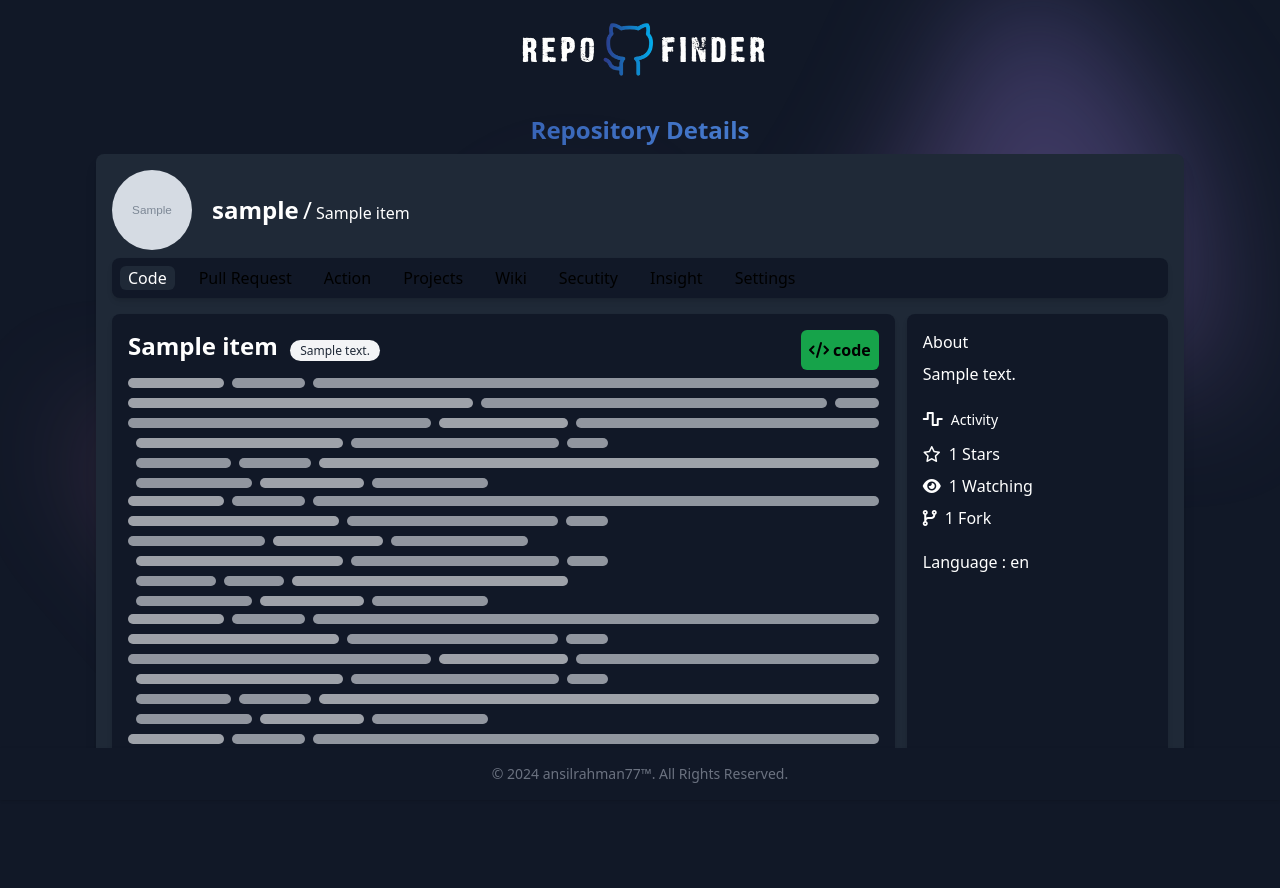
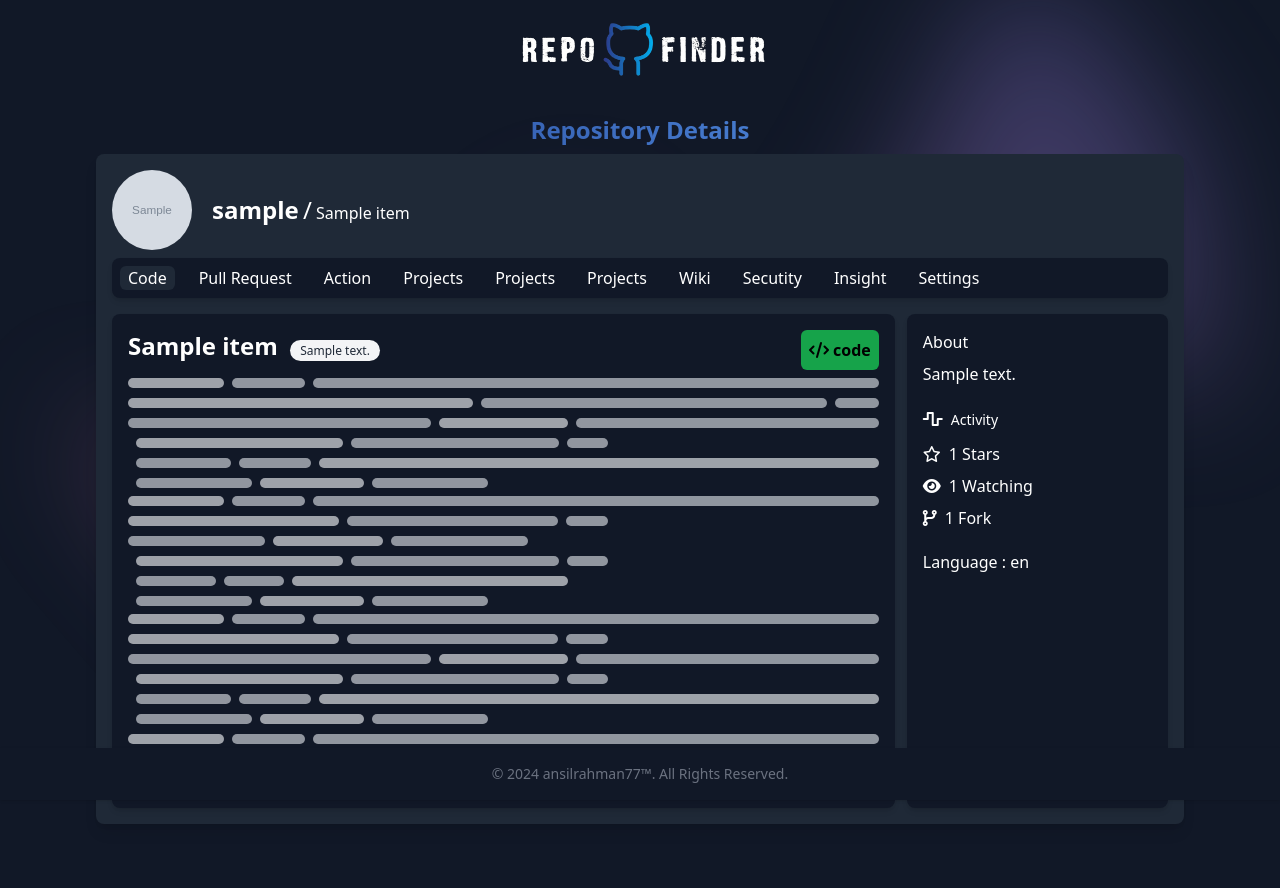
Before and after one commit to ansilrahman777/PythonAssessmentSubmissionRepo, a Django app: page /repository/1/ in a window 1280 px wide. Before the commit the page ends 783 px from the top, so only its background shows below. Run offline with Django 5.2, Linux system fonts and the light colour scheme; tables that the repository leaves empty hold one stand-in row (values such as "Sample post"); grey boxes marked "Sample" are stand-in pictures; a database or web service that is not in the repository returns one stand-in record (values such as "Sample title"); data that the repository does not hold is empty; some libraries are stand-ins or nearby versions.

```diff
--- a/githubRepoFinder/templates/repos_details.html
+++ b/githubRepoFinder/templates/repos_details.html
@@ -26,13 +26,15 @@
                     <div class="mx-auto w-full">
                         <div class="mb-4  flex space-x-4 p-2 bg-gray-900 rounded-lg shadow-md">
                             <button x-on:click="openTab = 1" :class="{ 'bg-gray-800 text-white': openTab === 1 }" class="flex px-2 rounded-md focus:outline-none focus:shadow-outline-blue transition-all duration-300">Code</button>
-                            <button class="flex px-2 rounded-md focus:outline-none focus:shadow-outline-blue transition-all duration-300">Pull Request</button>
-                            <button class="flex px-2 rounded-md focus:outline-none focus:shadow-outline-blue transition-all duration-300">Action</button>
-                            <button class="flex px-2 rounded-md focus:outline-none focus:shadow-outline-blue transition-all duration-300">Projects</button>
-                            <button class="flex px-2 rounded-md focus:outline-none focus:shadow-outline-blue transition-all duration-300">Wiki</button>
-                            <button class="flex px-2 rounded-md focus:outline-none focus:shadow-outline-blue transition-all duration-300">Secutity</button>
-                            <button class="flex px-2 rounded-md focus:outline-none focus:shadow-outline-blue transition-all duration-300">Insight</button>
-                            <button class="flex px-2 rounded-md focus:outline-none focus:shadow-outline-blue transition-all duration-300">Settings</button>
+                            <button class="flex px-2 rounded-md focus:outline-none focus:shadow-outline-blue transition-all duration-300 text-white">Pull Request</button>
+                            <button class="flex px-2 rounded-md focus:outline-none focus:shadow-outline-blue transition-all duration-300 text-white">Action</button>
+                            <button class="flex px-2 rounded-md focus:outline-none focus:shadow-outline-blue transition-all duration-300 text-white">Projects</button>
+                            <button class="flex px-2 rounded-md focus:outline-none focus:shadow-outline-blue transition-all duration-300 text-white">Projects</button>
+                            <button class="flex px-2 rounded-md focus:outline-none focus:shadow-outline-blue transition-all duration-300 text-white">Projects</button>
+                            <button class="flex px-2 rounded-md focus:outline-none focus:shadow-outline-blue transition-all duration-300 text-white">Wiki</button>
+                            <button class="flex px-2 rounded-md focus:outline-none focus:shadow-outline-blue transition-all duration-300 text-white">Secutity</button>
+                            <button class="flex px-2 rounded-md focus:outline-none focus:shadow-outline-blue transition-all duration-300 text-white">Insight</button>
+                            <button class="flex px-2 rounded-md focus:outline-none focus:shadow-outline-blue transition-all duration-300 text-white">Settings</button>
                         </div>
 
                         <div class='flex'>
@@ -149,8 +151,10 @@
                                     </div>
                                     <span class="sr-only">Loading...</span>
                                 </div>
+
+                                <p class='text-white'>Updated at : {{repository.updated_at}} </p>
+                                {{repository}}
                             </div>
-
                             <div class="w-1/4 ml-3 transition-all text-white duration-300 bg-gray-900 p-4 rounded-lg shadow-md ">
                                 <h2 class='text-white'>About</h2>
                                 <p class='mt-2 text-white'>{{ repository.description }}</p>
@@ -165,7 +169,6 @@
                                 </div>
 
                             </div>
-
                         </div>
                     </div>
                 </div>
```
Also changed, not shown: 1 other file.
